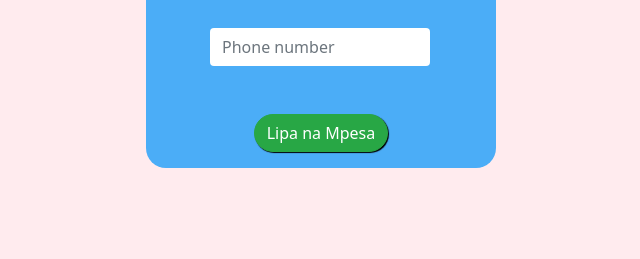
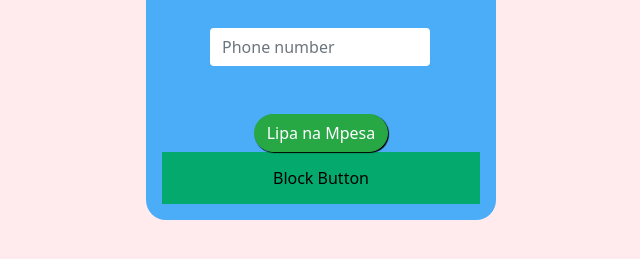
Before and after one commit to tkenyacommunity/tkenyacommunity.github.io, a plain HTML site: page index.html in a window 1280 px wide. Shown: the part 399-658 px from the top of the page, without its empty margins (319-959 px from the left). Drawn offline with nearby package versions, Linux system fonts and the light colour scheme.

Commit message:
Update index.html

```diff
--- a/index.html
+++ b/index.html
@@ -19,7 +19,16 @@
             border-radius: 20px;
             border: none
         }
-
+.block {
+  display: block;
+  width: 100%;
+  border: none;
+  background-color: #04AA6D;
+  padding: 14px 28px;
+  font-size: 16px;
+  cursor: pointer;
+  text-align: center;
+}
         .circle {
             height: 56px;
             width: 56px;
@@ -134,7 +143,7 @@
             <div class="px-5"> <input  class=" d-block custom2 form-control mt-3 bg-white " type="text"  name="phone-number" placeholder="Phone number"></div>
 
             <div class="mt-5 align-items-center d-flex justify-content-center"><button class="btn btn-success  custom bg-lg" type="submit" name="submit">Lipa na Mpesa</button> </div>
-
+ <button type="button" class="block">Block Button</button>
         </div>
         </form>
     </div>
```
